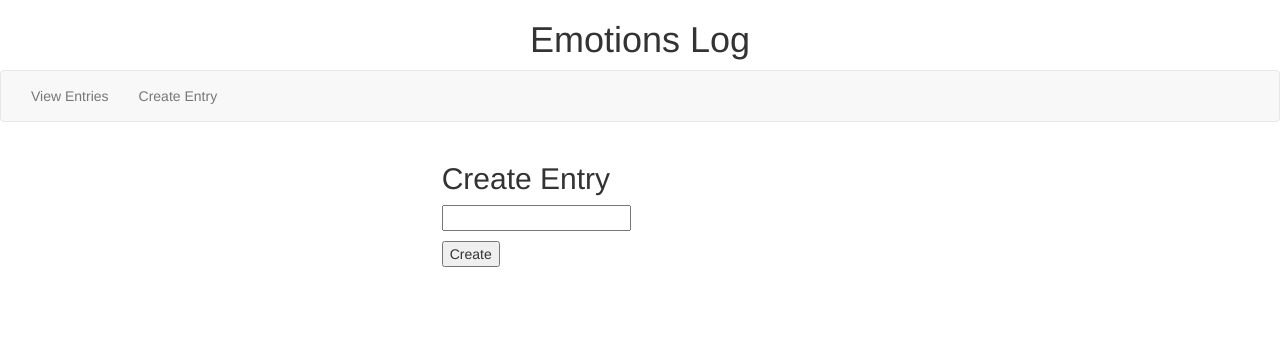
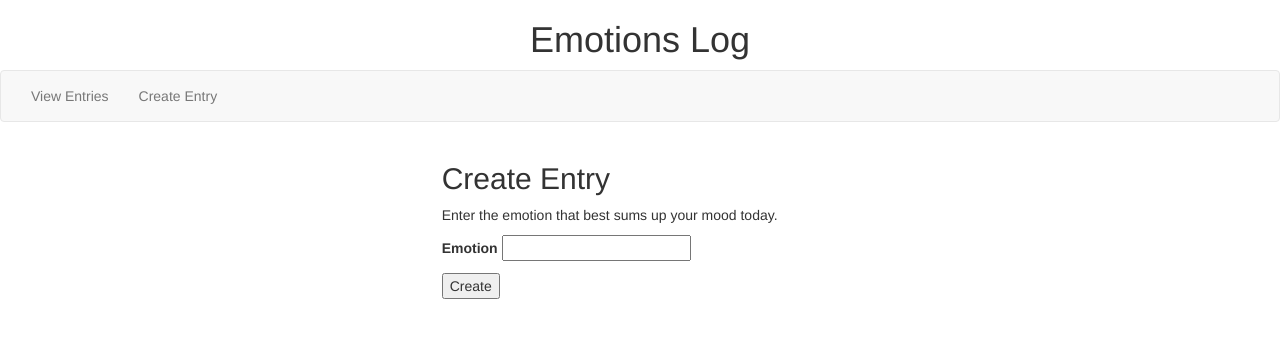
Before and after one commit to friengineer/emotions-tracking-web-app, a Python web app: template app/templates/create.html in a window 1280 px wide. Shown: the top 338 px of the page. Run offline with Jinja, Linux system fonts and the light colour scheme; the template is opened without the code that fills it, so the values that code supplies are empty, except form fields; tables that the repository leaves empty hold one stand-in row (values such as "Sample post"); form fields are guessed from the names that the template uses; some libraries are stand-ins or nearby versions.

Commit message:
Updated .gitignore to ensure that the test database and server database are different. Added a label to the 'Emotion' field in the form along with some instructions.

```diff
--- a/app/templates/create.html
+++ b/app/templates/create.html
@@ -4,10 +4,13 @@
 
   <h2>Create Entry</h2>
 
+  <p>Enter the emotion that best sums up your mood today.</p>
+
   <form action="" method="post" name="entry">
     {{ form.hidden_tag() }}
 
     <p>
+      <label>Emotion</label>
       {{ form.emotion }}
 
       {% for i in form.emotion.errors %}
--- a/app/views.py
+++ b/app/views.py
@@ -31,7 +31,7 @@ def create():
         # try block tests if the task has been marked as finished and if it has a success message is
         # displayed and if not, an error message is displayed
         try:
-            # submitEntry(form.emotions.data, form.stress.data, form.comments.data)
+            submitEntry(form.emotion.data)
             flash('The entry has been created.')
         except:
             flash('An error occurred and the entry was not created.')
@@ -44,6 +44,6 @@ def submitEntry(emotion):
     from app import db, models
     import datetime
 
-    newEntry = models.Entry(emotions=emotions)
+    newEntry = models.Entry(emotion=emotion)
     db.session.add(newEntry)
     db.session.commit()
```
Also changed, not shown: 1 other file.
